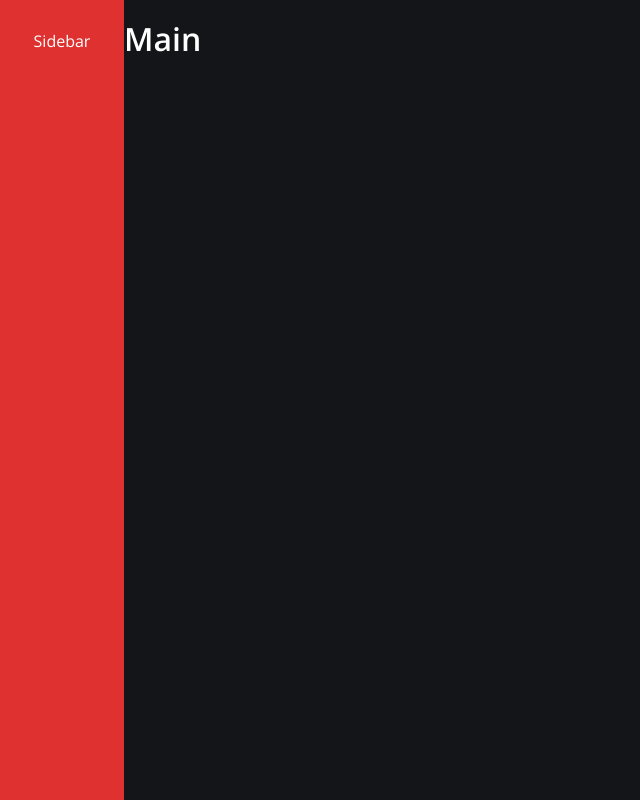
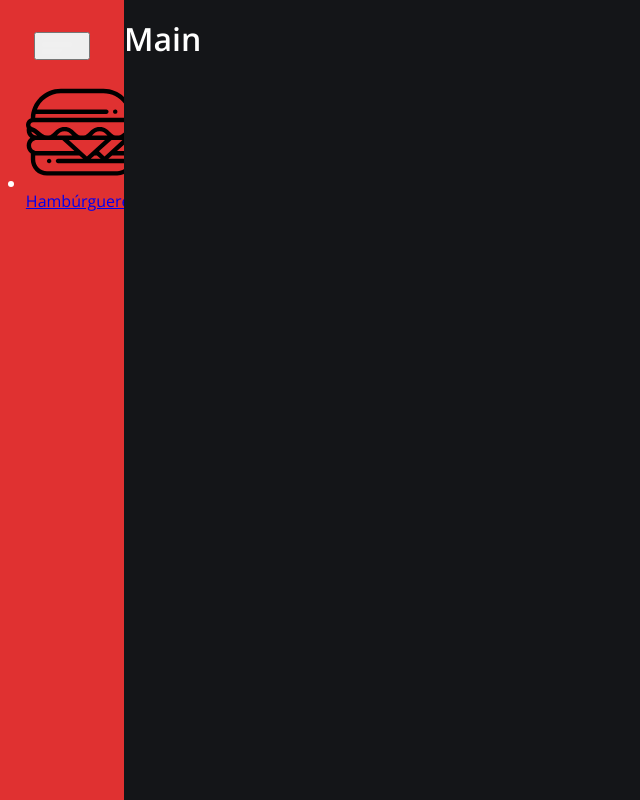
Before and after one commit to OliveiraJess/pedido-online, a React (Create React App) app: page / in a window 1280 px wide. Shown: the whole page, without its empty margins (0-640 px from the left). Built offline with nearby package versions, Linux system fonts and the light colour scheme.

Commit message:
começando a impelmentar o menu sidebar

```diff
--- a/src/components/Sidebar/index.tsx
+++ b/src/components/Sidebar/index.tsx
@@ -1,5 +1,21 @@
-import { Container } from "./styles"
+import { Container } from "./styles";
+import { ReactComponent as BurguerIcon } from "../../assets/burger.svg";
+import menuImg from "../../assets/menu.svg";
 
 export function Sidebar() {
-  return <Container> Sidebar </Container>
+  return <Container>
+    <button type="button">
+      <img src={menuImg} alt="abrir e fechar menu"/>
+    </button>
+    <nav>
+      <ul>
+        <li>
+          <a href="#">
+            <BurguerIcon/>
+            <span>Hambúrgueres</span>
+          </a>
+        </li>
+      </ul>
+    </nav>
+     </Container>
 }
```
